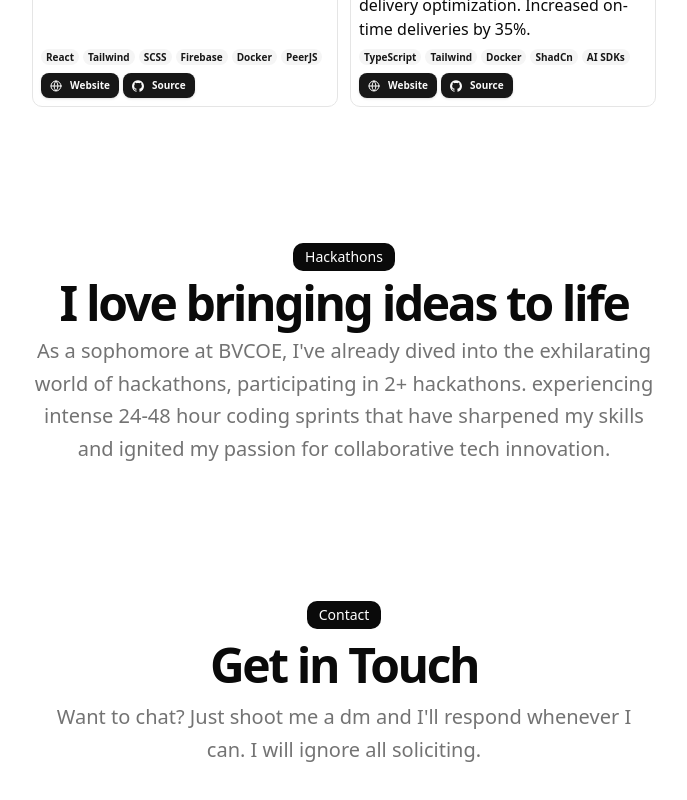
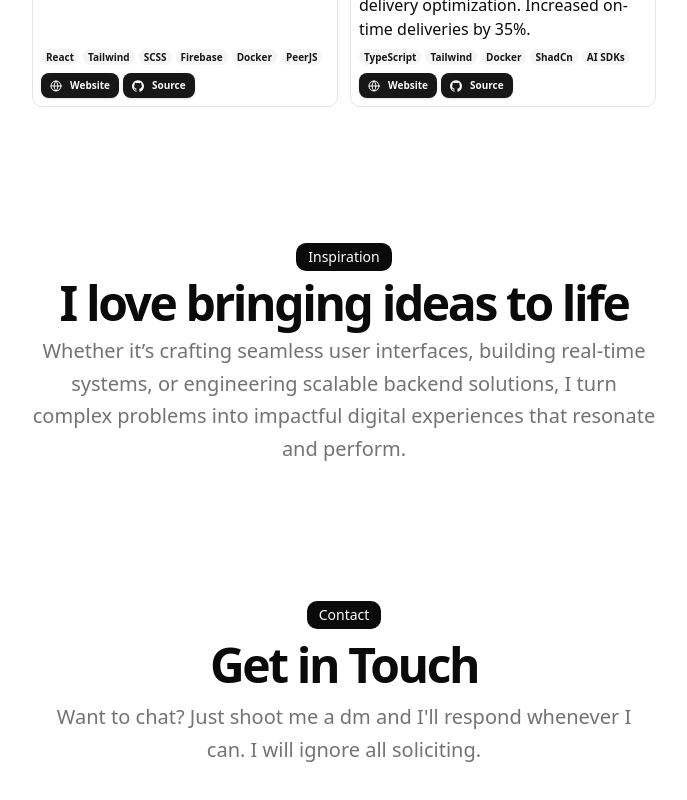
Before and after one commit to UjjwalSaini07/VoidToForm, a Next.js app: page / in a window 1280 px wide. Shown: the part 2162-2962 px from the top of the page, without its empty margins (296-983 px from the left). Built offline with nearby package versions, Linux system fonts and the light colour scheme.

Commit message:
Update About section and remove hackathons data
Revised the About section to focus on broader inspiration and technical impact, replacing hackathon-specific content. Removed the hackathons array from resume data as it is no longer referenced in the page.

```diff
--- a/src/app/page.tsx
+++ b/src/app/page.tsx
@@ -157,36 +157,18 @@ export default function Page() {
             <div className="flex flex-col items-center justify-center space-y-4 text-center">
               <div className="space-y-2">
                 <div className="inline-block rounded-lg bg-foreground text-background px-3 py-1 text-sm">
-                  Hackathons
+                  Inspiration
                 </div>
                 <h2 className="text-3xl font-bold tracking-tighter sm:text-5xl">
-                  I love bringing ideas to life
-                </h2>
-                <p className="text-muted-foreground md:text-xl/relaxed lg:text-base/relaxed xl:text-xl/relaxed">
-                  As a sophomore at BVCOE, I&apos;ve already dived into the exhilarating world of hackathons, participating in {" "}
-                  {DATA.hackathons.length}+ hackathons.  experiencing intense 24-48 hour coding sprints that have sharpened my skills and ignited my passion for collaborative tech innovation.
-                </p>
+  I love bringing ideas to life
+</h2>
+<p className="text-muted-foreground md:text-xl/relaxed lg:text-base/relaxed xl:text-xl/relaxed">
+  Whether it’s crafting seamless user interfaces, building real-time systems, or engineering scalable backend solutions, I turn complex problems into impactful digital experiences that resonate and perform.
+</p>
+
               </div>
             </div>
           </BlurFade>
-          {/* <BlurFade delay={BLUR_FADE_DELAY * 14}>
-            <ul className="mb-4 ml-4 divide-y divide-dashed border-l">
-              {DATA.hackathons.map((project, id) => (
-                <BlurFade
-                  key={project.title + project.dates}
-                  delay={BLUR_FADE_DELAY * 15 + id * 0.05}
-                >
-                  <HackathonCard
-                    title={project.title}
-                    description={project.description}
-                    location={project.location}
-                    dates={project.dates}
-                    image={project.image}
-                    links={project.links} win={project.win}                  />
-                </BlurFade>
-              ))}
-            </ul>
-          </BlurFade> */}
         </div>
       </section>
       <section id="contact">
--- a/src/data/resume.tsx
+++ b/src/data/resume.tsx
@@ -210,31 +210,4 @@ export const DATA = {
       image: "/assets/projects/Logisticsimg.png",
     },
   ],
-  hackathons: [
-    {
-      title: "GSsoc Contributor (Top Contributor)",
-      dates: "May 2024 – August 2024",
-      location: "Remote",
-      description:
-        "Contributed to 8+ open-source projects, earned 7 badges, improved features and community involvement by 30%.",
-      image: "/girlscriptsoc_logo.jpeg",
-      win: "Top Contributor",
-      links: [],
-    },
-    {
-      title: "Google Cloud Gen AI Study Jam",
-      dates: "Jan 2024 – July 2024",
-      location: "Online",
-      description:
-        "Completed full Gen AI curriculum, ranked top 0.1% globally, awarded swag kit and certifications.",
-      image: "/googlecloud.png",
-      win: "1st Place (Both Phases)",
-      links: [
-        {
-          title: "Certifications",
-          href: "https://www.ujjwalsaini.tech/certifications",
-        },
-      ],
-    },
-  ],
 } as const;
```
